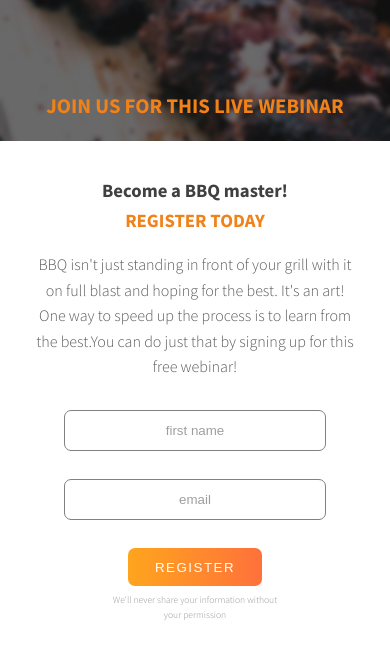
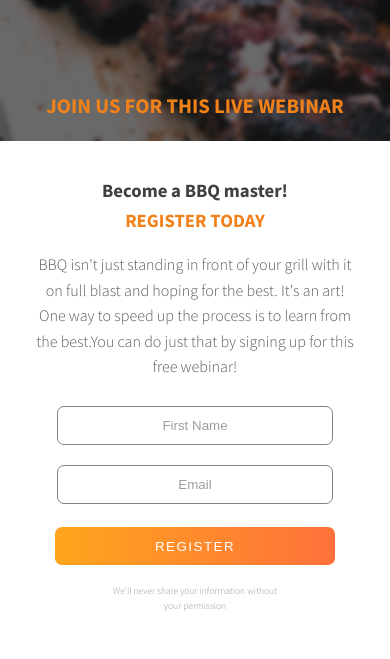
Before and after one commit to cassio9/BBQ-Layout, a plain HTML site: page index.html in a window 390 px wide. Shown: the part 219-878 px from the top of the page. Drawn offline with Linux system fonts and the light colour scheme.

Commit message:
fix responsive layout

```diff
--- a/index.html
+++ b/index.html
@@ -30,21 +30,23 @@
           is to learn from the best.You can do just that by signing up for this
           free webinar!
         </p>
+        <form action="">
           <input
             aria-label="First name"
             type="text"
             name=""
             id="firstName"
-          placeholder="first name"
+            placeholder="First Name"
           />
           <input
             aria-label="Email"
             type="text"
             name=""
             id="secondName"
-          placeholder="email"
+            placeholder="Email"
           />
           <button class="register-btn">Register</button>
+        </form>
         <p class="compliance">
           We'll never share your information without your permission
         </p>
--- a/style.css
+++ b/style.css
@@ -89,14 +89,26 @@
   border: 1px solid #818181;
   border-radius: 7px;
   background-color: #fff;
-  width: 80%;
+  width: 60%;
   height: 37px;
-  margin: 14px;
+  margin: 10px 0;
+  transform: scale(1);
+  transition: transform 250ms;
+  padding: 0 2rem;
+  text-align: center;
+}
+
+input:hover,
+input:focus,
+button:hover,
+button:focus {
+  transform: scale(1.1);
 }
 
 input::placeholder {
   color: #404040;
   opacity: 0.5;
+  text-align: start;
   text-align: center;
 }
 
@@ -105,7 +117,7 @@
   border-radius: 7px;
   background-color: #fff;
   height: 38px;
-  margin: 14px;
+  width: 80%;
   background: transparent linear-gradient(270deg, #ff713b 0%, #ffa51d 100%) 0%
     0% no-repeat padding-box;
   color: #fff;
@@ -113,14 +125,16 @@
   padding: 0 2em;
   color: #ffffff;
   text-transform: uppercase;
-  margin-bottom: 0.5em;
+  transform: scale(1);
+  transition: transform 250ms;
+  margin: 1em;
 }
 
 .compliance {
   color: #989898;
   max-width: 183px;
   font-size: 0.6rem;
-  margin: 0;
+  margin: 5px;
 }
 
 .top-detail-text {
```
Lines whose indentation alone changed are shown as unchanged.
